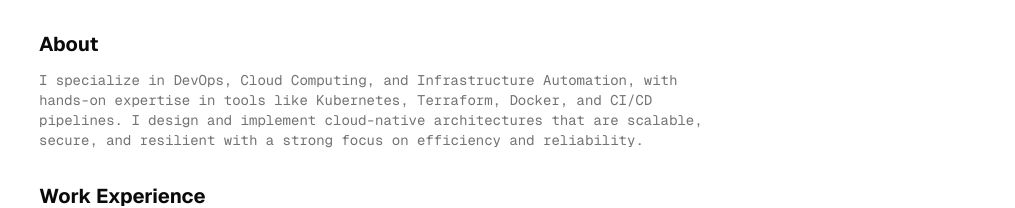
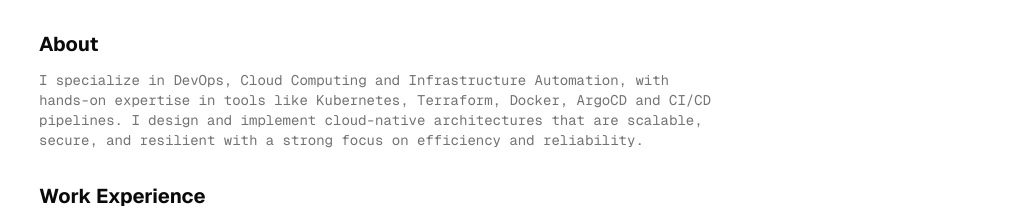
Before and after one commit to jorgepezuela/cv-portfolio, a Next.js app: page / in a window 1280 px wide. Shown: the part 228-436 px from the top of the page, without its empty margins (265-1280 px from the left). Built offline with nearby package versions, Linux system fonts and the light colour scheme.

Commit message:
cv: Fix icons and buttons

```diff
--- a/src/components/button-link.tsx
+++ b/src/components/button-link.tsx
@@ -28,13 +28,7 @@ export function ButtonLink({ data }: { data: ResumeData }) {
 			icon: social.icon,
 			name: social.name,
 			type: 'social'
-		})),
-		{
-			url: data.contact.link?.url,
-			icon: LinkIcon,
-			name: data.contact.link?.name,
-			type: 'other links'
-		}
+		}))
 	]
 
 	return (
--- a/src/components/icons/index.ts
+++ b/src/components/icons/index.ts
@@ -1,6 +1,4 @@
 import { GitHubIcon } from './github-icon'
 import { LinkedInIcon } from './linkedin-icon'
-import { XIcon } from './x-icon'
-import { TelegramIcon } from './telegram-icon'
 
-export { GitHubIcon, LinkedInIcon, XIcon, TelegramIcon }
+export { GitHubIcon, LinkedInIcon }
--- a/src/data/resume-data.tsx
+++ b/src/data/resume-data.tsx
@@ -1,4 +1,4 @@
-import { GitHubIcon, LinkedInIcon, TelegramIcon } from '@/components/icons'
+import { GitHubIcon, LinkedInIcon } from '@/components/icons'
 
 export const RESUME_DATA = {
 	name: 'Jorge Pezuela',
@@ -6,7 +6,7 @@ export const RESUME_DATA = {
 	location: 'Loeches, Madrid',
 	about:
 	    'DevOps & Cloud Engineer passionate about automation, scalability, and building reliable infrastructure that empowers development teams.',
-    summary: `I specialize in DevOps, Cloud Computing, and Infrastructure Automation, with hands-on expertise in tools like Kubernetes, Terraform, Docker, and CI/CD pipelines. I design and implement cloud-native architectures that are scalable, secure, and resilient with a strong focus on efficiency and reliability.`,
+    summary: `I specialize in DevOps, Cloud Computing and Infrastructure Automation, with hands-on expertise in tools like Kubernetes, Terraform, Docker, ArgoCD and CI/CD pipelines. I design and implement cloud-native architectures that are scalable, secure, and resilient with a strong focus on efficiency and reliability.`,
 	avatar: '/assets/avatar.jpg',
 	personalWebsiteUrl: {
 		name: 'Portfolio',
```
Also changed, not shown: 1 other file (tests, documents, lock files or other folders).
